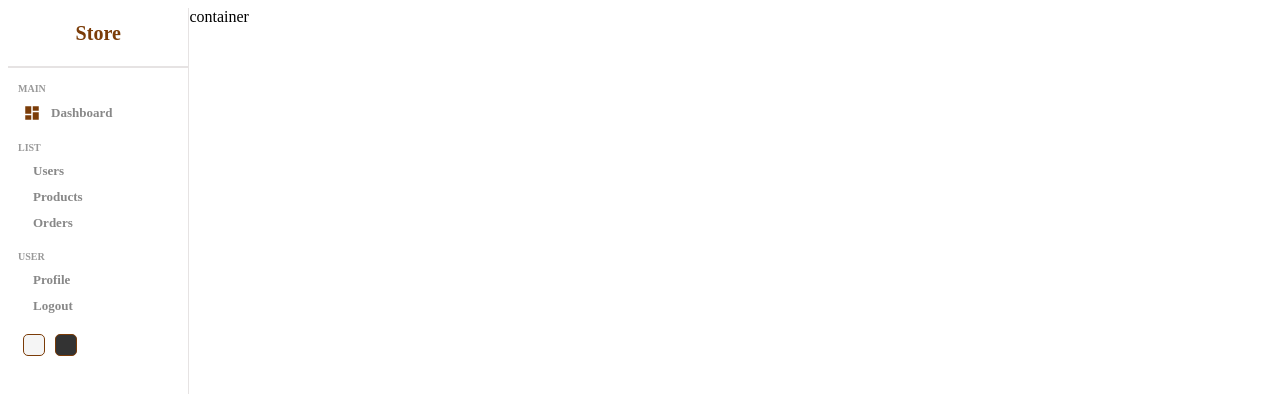
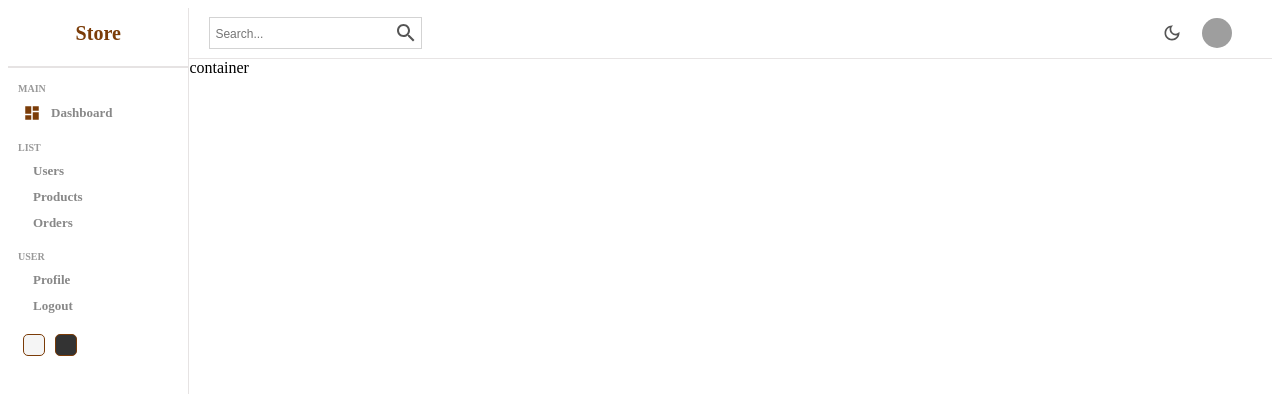
Before and after one commit to Aziza20/admin-ui, a React (Vite) app: page / in a window 1280 px wide. Shown: the top 394 px of the page. Built offline with nearby package versions, Linux system fonts and the light colour scheme; grey boxes are pictures that could not be loaded.

Commit message:
first commit

```diff
--- a/src/components/navbar/Navbar.jsx
+++ b/src/components/navbar/Navbar.jsx
@@ -0,0 +1,30 @@
+import "./navbar.scss";
+import SearchOutlinedIcon from "@mui/icons-material/SearchOutlined";
+import DarkModeOutlinedIcon from "@mui/icons-material/DarkModeOutlined";
+
+const Navbar = () => {
+  return (
+    <div className="navbar">
+      <div className="wrapper">
+        <div className="search">
+          <input type="text" placeholder="Search..." />
+          <SearchOutlinedIcon />
+        </div>
+        <div className="items">
+          <div className="item">
+            <DarkModeOutlinedIcon className="icon" />
+          </div>
+          <div className="item">
+            <img
+              src="https://images.unsplash.com/photo-1609505848912-b7c3b8b4beda?q=80&w=1365&auto=format&fit=crop&ixlib=rb-4.0.3&ixid=M3wxMjA3fDB8MHxwaG90by1wYWdlfHx8fGVufDB8fHx8fA%3D%3D"
+              alt=""
+              className="avatar"
+            />
+          </div>
+        </div>
+      </div>
+    </div>
+  );
+};
+
+export default Navbar;
--- a/src/components/navbar/navbar.scss
+++ b/src/components/navbar/navbar.scss
@@ -0,0 +1,55 @@
+.navbar {
+    height: 50px;
+    border-bottom: 0.5px solid rgb(231, 228, 228);
+    display: flex;
+    align-items: center;
+    font-size: 14px;
+    color: #555;
+
+    .wrapper {
+      width: 100%;
+      padding: 20px;
+      display: flex;
+      align-items: center;
+      justify-content: space-between;
+
+      .search {
+        display: flex;
+        align-items: center;
+        border: 0.5px solid lightgray;
+        padding: 3px;
+
+        input {
+          border: none;
+          outline: none;
+          background: transparent;
+
+          &::placeholder {
+            font-size: 12px;
+          }
+        }
+      }
+
+      .items {
+        display: flex;
+        align-items: center;
+
+        .item {
+          display: flex;
+          align-items: center;
+          margin-right: 20px;
+          position: relative;
+
+          .icon {
+            font-size: 20px;
+          }
+
+          .avatar {
+            width: 30px;
+            height: 30px;
+            border-radius: 50%;
+          }
+        }
+      }
+    }
+  }
--- a/src/pages/home/Home.jsx
+++ b/src/pages/home/Home.jsx
@@ -1,12 +1,17 @@
 import "./home.scss";
 import Sidebar from "../../components/sidebar/Sidebar";
+import Navbar from "../../components/navbar/Navbar";
 
 const Home = () => {
   return (
     <div className="home">
       <Sidebar />
-      <div className="homeContainer">container</div>
+      <div className="homeContainer">
+        <Navbar/>
+      container
+      </div>
     </div>
+
   );
 };
 
```
